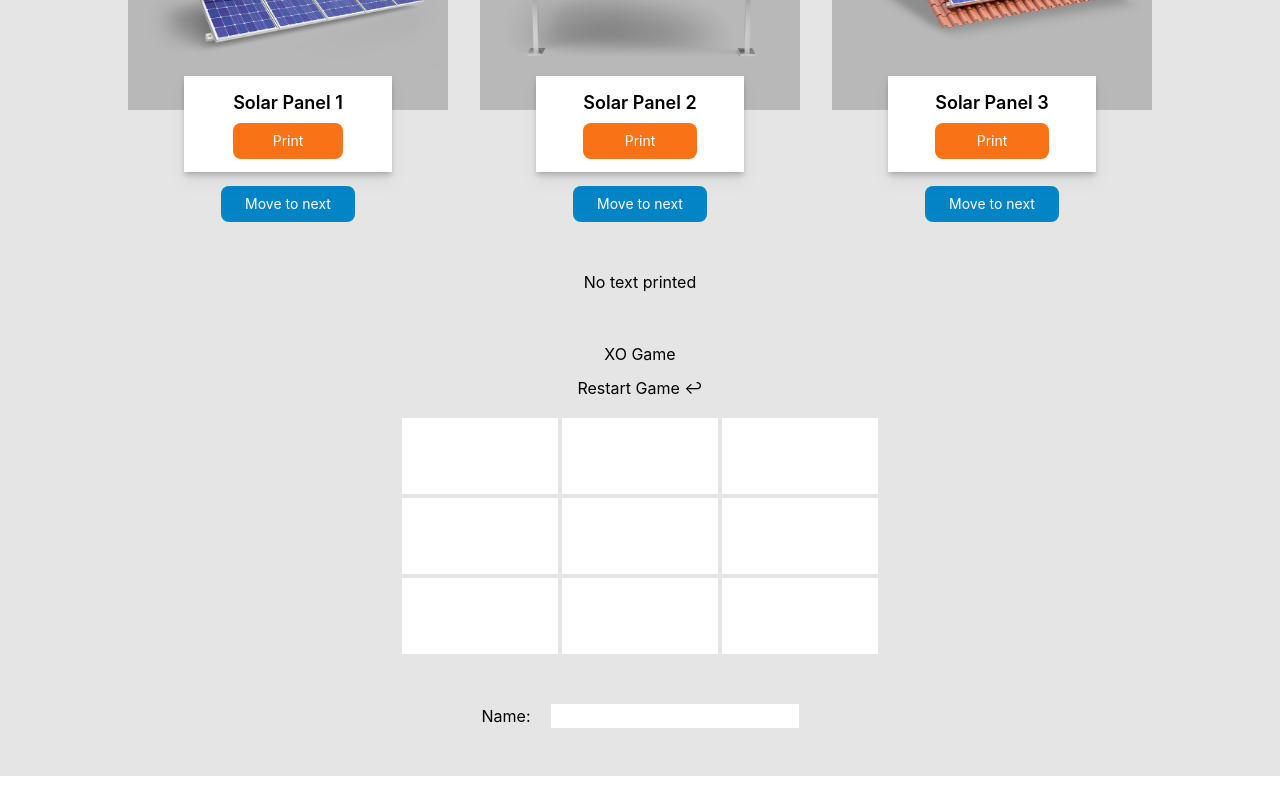
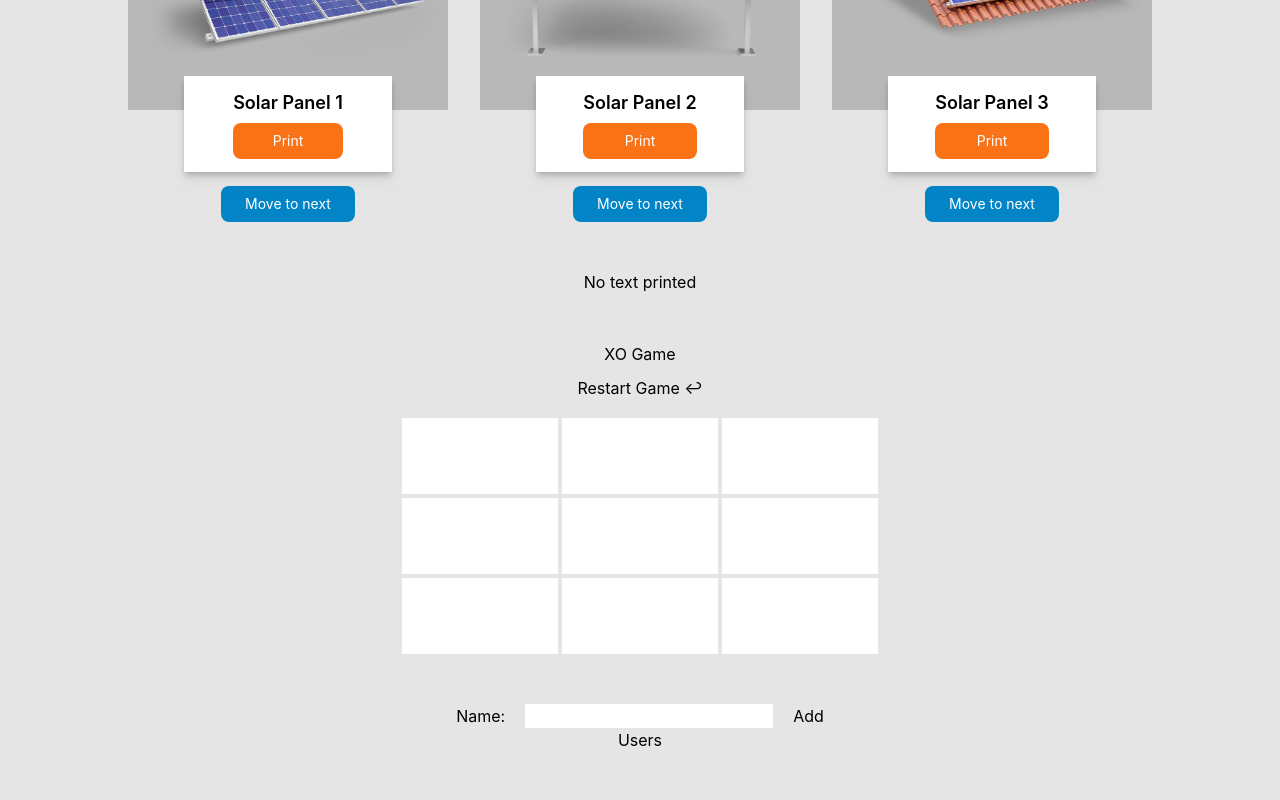
Before and after one commit to Amoly93/first_Project, a React (Create React App) app: page / in a window 1280 px wide. Shown: the part 440-1240 px from the top of the page. Before the commit the page ends 1216 px from the top, so only its background shows below. Built offline with nearby package versions, Linux system fonts and the light colour scheme.

Commit message:
adding user list

```diff
--- a/src/components/User-Info.js
+++ b/src/components/User-Info.js
@@ -1,15 +1,34 @@
 import { useState } from "react";
 
 function UserInfo() {
-  const [myName, setMyName] = useState("");
+
+  const [name, setName] = useState("");
+  const [userList, setUserList] = useState([])
+const addFunction = (e)=>{
+    e.preventDefault();
+    userList.push(name);
+    setName("")
+}
 
   return (
-    <div className="">
-      <form className="space-x-5">
-        <label className="">Name:</label>
-        <input name="Name" onChange={(e) => setMyName(e.target.value)}></input>
+    <div>
+      <form className="space-x-5" onSubmit={addFunction}>
+        <label>Name:</label>
+        <input
+          type="text"
+          value={name}
+          onChange={(e) => setName(e.target.value)}
+          required
+        />
+        <button type="submit">Add</button>
       </form>
-      <p className="text-green-800 text-2xl text-center"> {myName}</p>
+
+
+     {/* {userList.forEach(user => <p> {user}</p>)} */}
+     <p className="text-center ">Users</p>
+     {userList.map((user) => (
+          <p className="text-center text-green-800">{user}</p>
+        ))}
     </div>
   );
 }
```
